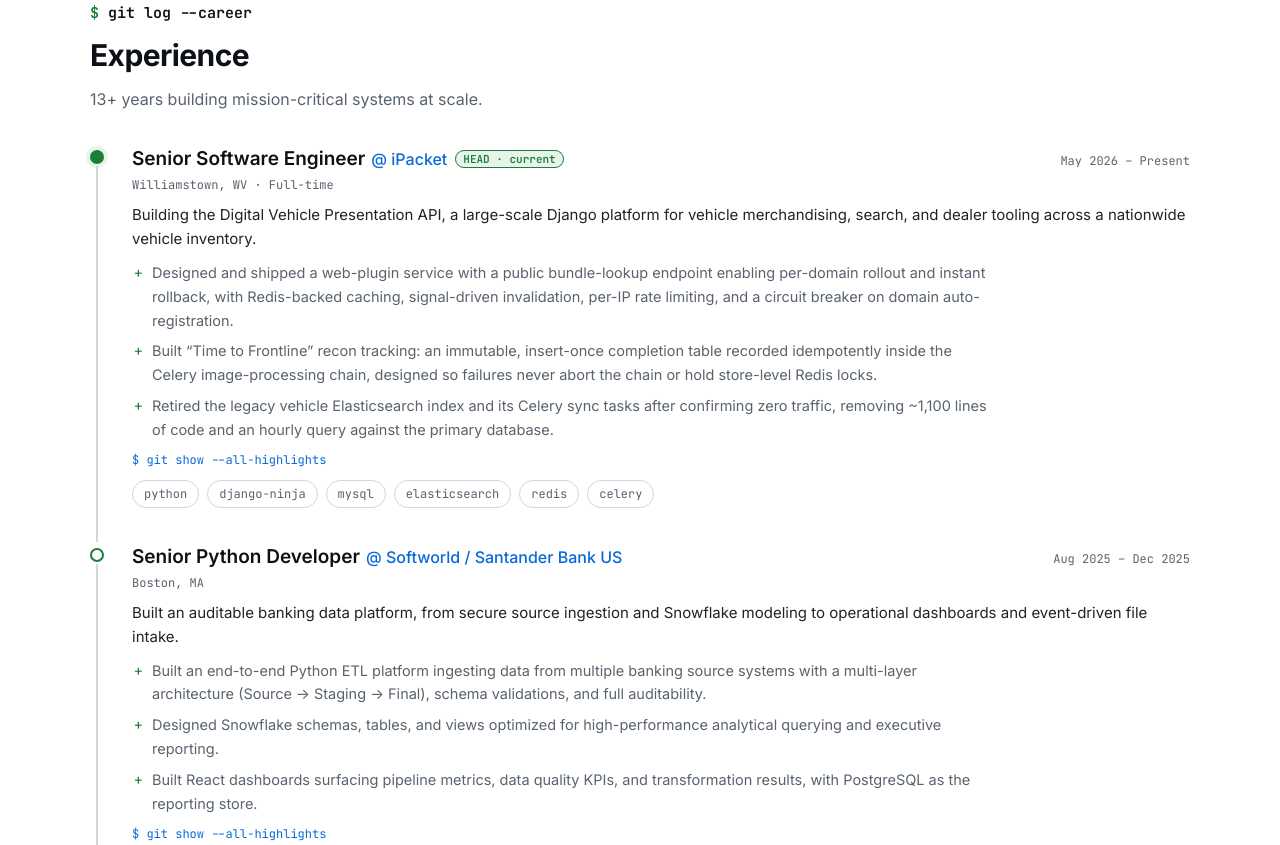
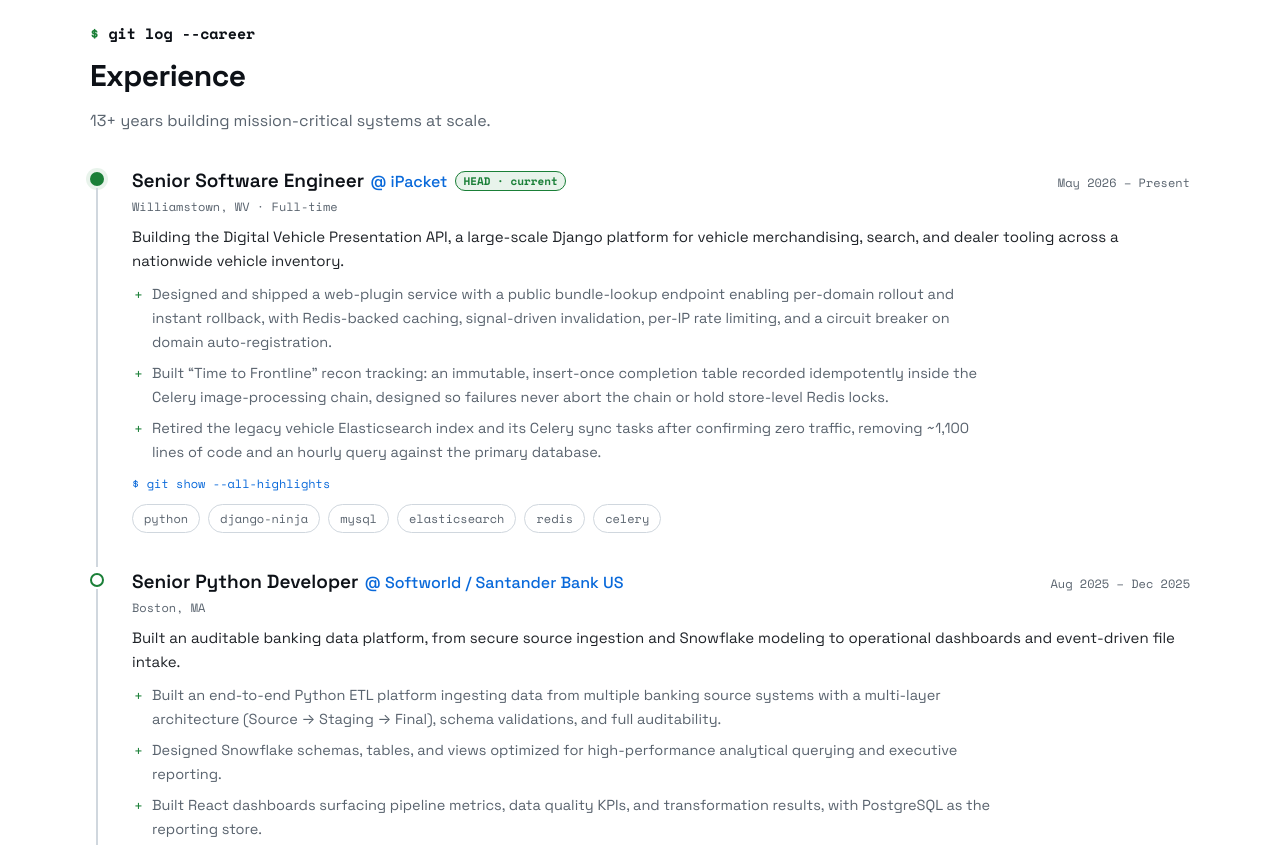
Before and after one commit to mohamedellakany/my-profilio, a plain HTML site: page index.html in a window 1280 px wide. Shown: the part 2018-2863 px from the top of the page. Drawn offline with nearby package versions, Linux system fonts and the light colour scheme.

Commit message:
style: switch fonts to Space Grotesk and Space Mono
Co-Authored-By: Claude Opus 5.5 <noreply@anthropic.com>

```diff
--- a/index.html
+++ b/index.html
@@ -12,7 +12,7 @@
   <link rel="icon" href="favicon.svg" type="image/svg+xml">
   <link rel="preconnect" href="https://fonts.googleapis.com">
   <link rel="preconnect" href="https://fonts.gstatic.com" crossorigin>
-  <link href="https://fonts.googleapis.com/css2?family=Inter:wght@400;500;600;700&family=JetBrains+Mono:wght@400;500;600;700&display=swap" rel="stylesheet">
+  <link href="https://fonts.googleapis.com/css2?family=Space+Grotesk:wght@400;500;600;700&family=Space+Mono:ital,wght@0,400;0,700;1,400&display=swap" rel="stylesheet">
   <link rel="stylesheet" href="styles.css">
   <script>document.documentElement.dataset.theme = localStorage.getItem('theme') || (matchMedia('(prefers-color-scheme: light)').matches ? 'light' : 'dark');</script>
 </head>
--- a/styles.css
+++ b/styles.css
@@ -7,8 +7,8 @@
   --blue: #58a6ff; --py-blue: #4b8bbe; --py-yellow: #ffd43b;
   --kw: #ff7b72; --cls: #d2a8ff; --str: #a5d6ff; --num: #79c0ff; --cmt: #8b949e; --fn: #ffa657;
   --shadow: 0 20px 60px rgba(0,0,0,.45);
-  --mono: 'JetBrains Mono', ui-monospace, SFMono-Regular, Menlo, monospace;
-  --sans: 'Inter', system-ui, -apple-system, 'Segoe UI', sans-serif;
+  --mono: 'Space Mono', ui-monospace, SFMono-Regular, Menlo, monospace;
+  --sans: 'Space Grotesk', system-ui, -apple-system, 'Segoe UI', sans-serif;
 }
 html[data-theme=light] {
   color-scheme: light;
@@ -162,6 +162,9 @@ section { padding: 72px 0 0; }
 .footer a:hover { color: var(--heading); }
 
 /* ===== Responsive ===== */
+@media (max-width: 1180px) {
+  .term pre { font-size: 12.5px; padding: 18px; }
+}
 @media (max-width: 960px) {
   .hero, .about-grid, .contact-grid { grid-template-columns: 1fr; }
   .projects, .skills { grid-template-columns: 1fr 1fr; }
```
